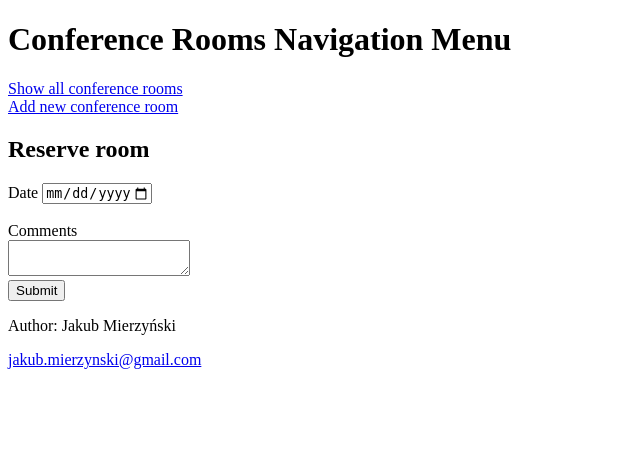
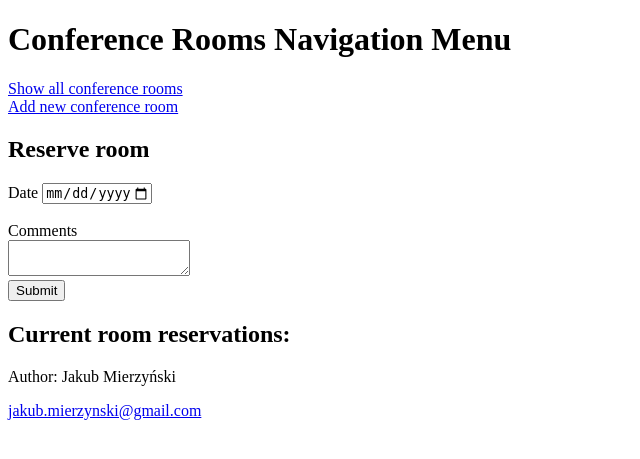
Before and after one commit to JakubMierzynski/ConferenceServer, a Django app: template ServerConferenceRoom/ConferenceApp/templates/reserve_room.html in a window 1280 px wide. Shown: the top 459 px of the page, without its empty margins (0-640 px from the left). Run offline with Django 4.2, Linux system fonts and the light colour scheme; the template is opened without the code that fills it, so the values that code supplies are empty.

Commit message:
Added all room reservations as a list in room reservation view.

```diff
--- a/ServerConferenceRoom/ConferenceApp/templates/reserve_room.html
+++ b/ServerConferenceRoom/ConferenceApp/templates/reserve_room.html
@@ -32,17 +32,7 @@
         </form>
       </div>
     </div>
-{#    <h1>Fill the form to reserve room {{ room.room_name }}</h1>#}
-{#        <form class=„form" method="post" action="">#}
-{#            <label for="date">Date</label><br>#}
-{#            <input name="date" type="date" value="" min="2023-09-11"/><br><br>#}
-{##}
-{#            <label for="comment">Comment</label><br>#}
-{#            <input name="comment" type="text" value="" maxlength="500">#}
-{##}
-{#            <button type="submit" name="submit" value="movie">Submit</button><br><br>#}
-{#        </form>#}
-    <!-- Form -->
+        <!-- Form -->
         {% if error %}
         <!-- Form error -->
         <div class="alert alert-warning alert-dismissible fade show" role="alert">
@@ -53,6 +43,16 @@
         </div>
         <!-- Form error -->
         {% endif %}
+    <!-- All reservations -->
+    <div>
+        <p><h2>Current room reservations:</h2></p>
+        <ul>
+        {% for reservation in this_room_reservations %}
+            <li>{{ reservation.date }} - {{ reservation.comment }}</li>
+        {% endfor %}
+        </ul>
+    </div>
+    <!-- All reservations -->
     <!-- Footer -->
 
     <footer>
--- a/ServerConferenceRoom/ConferenceApp/views.py
+++ b/ServerConferenceRoom/ConferenceApp/views.py
@@ -135,7 +135,9 @@ class ModifyRoom(View):
 class ReserveRoomClass(View):
     def get(self, request, room_id):
         room = ConferenceRoomModel.objects.get(pk=int(room_id))
-        return render(request, "reserve_room.html", context={"room": room})
+        this_room_reservations = [reservation for reservation in room.roomreservation_set.all()]
+        return render(request, "reserve_room.html", context={"room": room,
+                                                             "this_room_reservations": this_room_reservations})
 
     def post(self, request, room_id):
         room = ConferenceRoomModel.objects.get(pk=int(room_id))
@@ -143,6 +145,7 @@ class ReserveRoomClass(View):
         comment = request.POST.get("comment")
 
         splitted_reservation_date = reservation_date.split("-")
+        all_reservations = RoomReservation.objects.all()
 
         try:
             date_to_check = datetime.date(int(splitted_reservation_date[0]),
@@ -152,6 +155,7 @@ class ReserveRoomClass(View):
             return render(request,
                           "reserve_room.html",
                           context={"room": room, "error": "Fill reservation date"})
+
 
         # Check if room isn't already booked for that day
         if RoomReservation.objects.filter(date=reservation_date, room=room):
```
